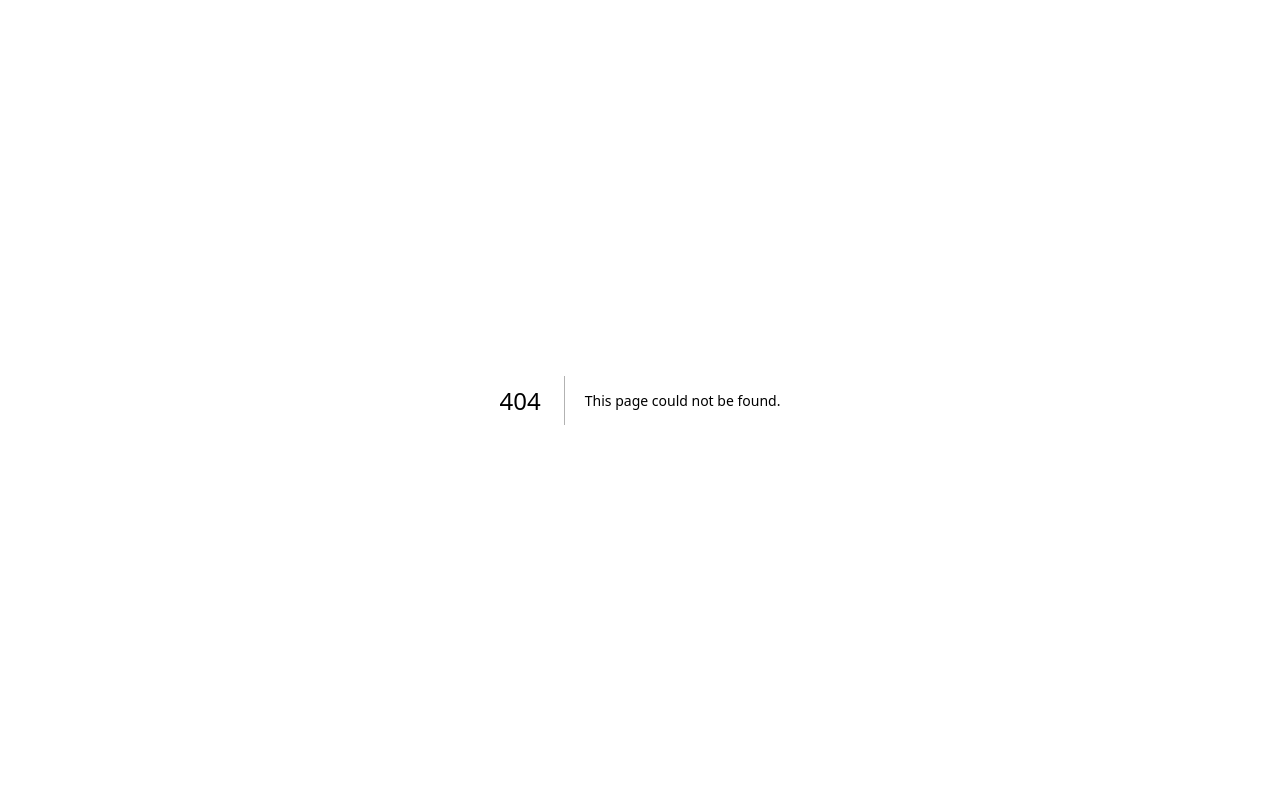
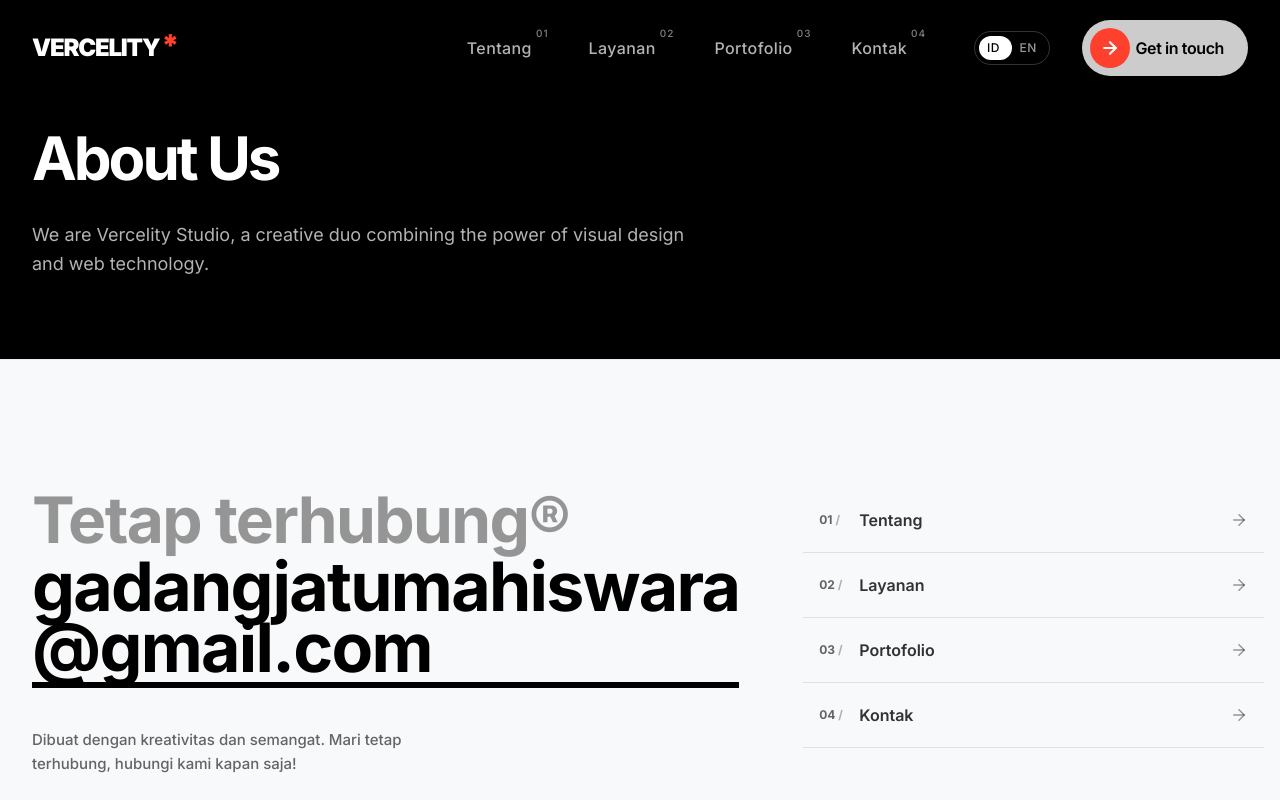
Before and after one commit to jmahiswara1/VercelityStudio, a Next.js app: page /about in a window 1280 px wide. Before the commit this address had no page. Shown: the top 800 px of the page. Built offline with nearby package versions, Linux system fonts and the light colour scheme.

Commit message:
feat : create base pages and fix layout

```diff
--- /dev/null
+++ b/app/about/page.tsx
@@ -0,0 +1,18 @@
+import Navbar from '@/components/layout/Navbar';
+import Footer from '@/components/layout/Footer';
+import Container from '@/components/ui/Container';
+
+export default function AboutPage() {
+    return (
+        <main className="min-h-screen bg-black">
+            <Navbar />
+            <Container className="pt-32 pb-20">
+                <h1 className="text-4xl md:text-6xl font-bold text-white tracking-tighter mb-8">About Us</h1>
+                <p className="text-white/70 text-lg max-w-2xl leading-relaxed">
+                    We are Vercelity Studio, a creative duo combining the power of visual design and web technology.
+                </p>
+            </Container>
+            <Footer />
+        </main>
+    );
+}
--- /dev/null
+++ b/app/contact/page.tsx
@@ -0,0 +1,18 @@
+import Navbar from '@/components/layout/Navbar';
+import Footer from '@/components/layout/Footer';
+import Container from '@/components/ui/Container';
+
+export default function ContactPage() {
+    return (
+        <main className="min-h-screen bg-black">
+            <Navbar />
+            <Container className="pt-32 pb-20">
+                <h1 className="text-4xl md:text-6xl font-bold text-white tracking-tighter mb-8">Contact Us</h1>
+                <p className="text-white/70 text-lg max-w-2xl leading-relaxed">
+                    Ready to start your next digital project? Let's talk.
+                </p>
+            </Container>
+            <Footer />
+        </main>
+    );
+}
--- a/app/globals.css
+++ b/app/globals.css
@@ -10,15 +10,9 @@
   --font-sans: 'Inter', 'Geist', system-ui, sans-serif;
 }
 
-/* Reset dasar */
-* {
-  margin: 0;
-  padding: 0;
-  box-sizing: border-box;
-}
-
 html {
-  scroll-behavior: auto; /* Lenis menangani smooth scroll */
+  scroll-behavior: auto;
+  /* Lenis menangani smooth scroll */
 }
 
 body {
@@ -32,7 +26,7 @@ body {
 
 /* Utilitas tambahan */
 ::selection {
-  background-color: rgba(255, 255, 255, 0.2);
+  background-color: #FF402D;
   color: #ffffff;
 }
 
--- a/app/layout.tsx
+++ b/app/layout.tsx
@@ -12,7 +12,7 @@ const inter = Inter({
 });
 
 export const metadata: Metadata = {
-  title: 'Vercelity Studio — We Design. We Build. You Grow.',
+  title: 'Vercelity Studio',
   description:
     'Vercelity Studio adalah duo kreatif yang menggabungkan kekuatan desain visual dan teknologi web. Kami hadir untuk mengubah ide bisnis Anda menjadi pengalaman digital yang berkesan.',
   keywords: ['web design', 'web development', 'branding', 'studio kreatif', 'landing page', 'UI/UX'],
@@ -35,9 +35,11 @@ export default function RootLayout({
   children: React.ReactNode;
 }) {
   return (
-    <html lang="id" className={inter.variable}>
+    <html lang="id" className={`${inter.variable} suppressHydrationWarning`}>
       <body className="bg-black text-white antialiased">
-        <LanguageProvider>{children}</LanguageProvider>
+        <LanguageProvider>
+          {children}
+        </LanguageProvider>
       </body>
     </html>
   );
--- a/app/page.tsx
+++ b/app/page.tsx
@@ -5,6 +5,7 @@
 import Navbar from '@/components/layout/Navbar';
 import Footer from '@/components/layout/Footer';
 import ScrollProgress from '@/components/ui/ScrollProgress';
+import Hero from '@/components/sections/Hero';
 import { useLenis } from '@/hooks/useLenis';
 
 export default function Home() {
@@ -16,9 +17,9 @@ export default function Home() {
       <ScrollProgress />
       <Navbar />
 
-      <main>
-        {/* Section akan ditambahkan satu per satu sesuai build order */}
+      <main className="w-full">
         {/* [01] Hero */}
+        <Hero />
         {/* [02] About */}
         {/* [03] Services */}
         {/* [04] HowWeWork */}
--- /dev/null
+++ b/app/portfolio/page.tsx
@@ -0,0 +1,18 @@
+import Navbar from '@/components/layout/Navbar';
+import Footer from '@/components/layout/Footer';
+import Container from '@/components/ui/Container';
+
+export default function PortfolioPage() {
+    return (
+        <main className="min-h-screen bg-black">
+            <Navbar />
+            <Container className="pt-32 pb-20">
+                <h1 className="text-4xl md:text-6xl font-bold text-white tracking-tighter mb-8">Portfolio</h1>
+                <p className="text-white/70 text-lg max-w-2xl leading-relaxed">
+                    Check out our latest curated selection of digital and visual experiences.
+                </p>
+            </Container>
+            <Footer />
+        </main>
+    );
+}
--- /dev/null
+++ b/app/services/page.tsx
@@ -0,0 +1,18 @@
+import Navbar from '@/components/layout/Navbar';
+import Footer from '@/components/layout/Footer';
+import Container from '@/components/ui/Container';
+
+export default function ServicesPage() {
+    return (
+        <main className="min-h-screen bg-black">
+            <Navbar />
+            <Container className="pt-32 pb-20">
+                <h1 className="text-4xl md:text-6xl font-bold text-white tracking-tighter mb-8">Services</h1>
+                <p className="text-white/70 text-lg max-w-2xl leading-relaxed">
+                    Our digital services cover UI/UX, branding, and web development.
+                </p>
+            </Container>
+            <Footer />
+        </main>
+    );
+}
--- /dev/null
+++ b/components/ui/Container.tsx
@@ -0,0 +1,19 @@
+import { ReactNode } from 'react';
+
+interface ContainerProps {
+    children: ReactNode;
+    className?: string;
+}
+
+/**
+ * Global Container component to ensure consistent side margins (padding)
+ * across all sections, as requested by the user.
+ * It prevents the need to add `px-6 lg:px-12` manually to every section content wrapper.
+ */
+export default function Container({ children, className = '' }: ContainerProps) {
+    return (
+        <div className={`mx-auto w-full max-w-[1600px] px-4 md:px-6 lg:px-8 ${className}`}>
+            {children}
+        </div>
+    );
+}
```
Also changed, not shown: 1 other file (tests, documents, lock files or other folders).
